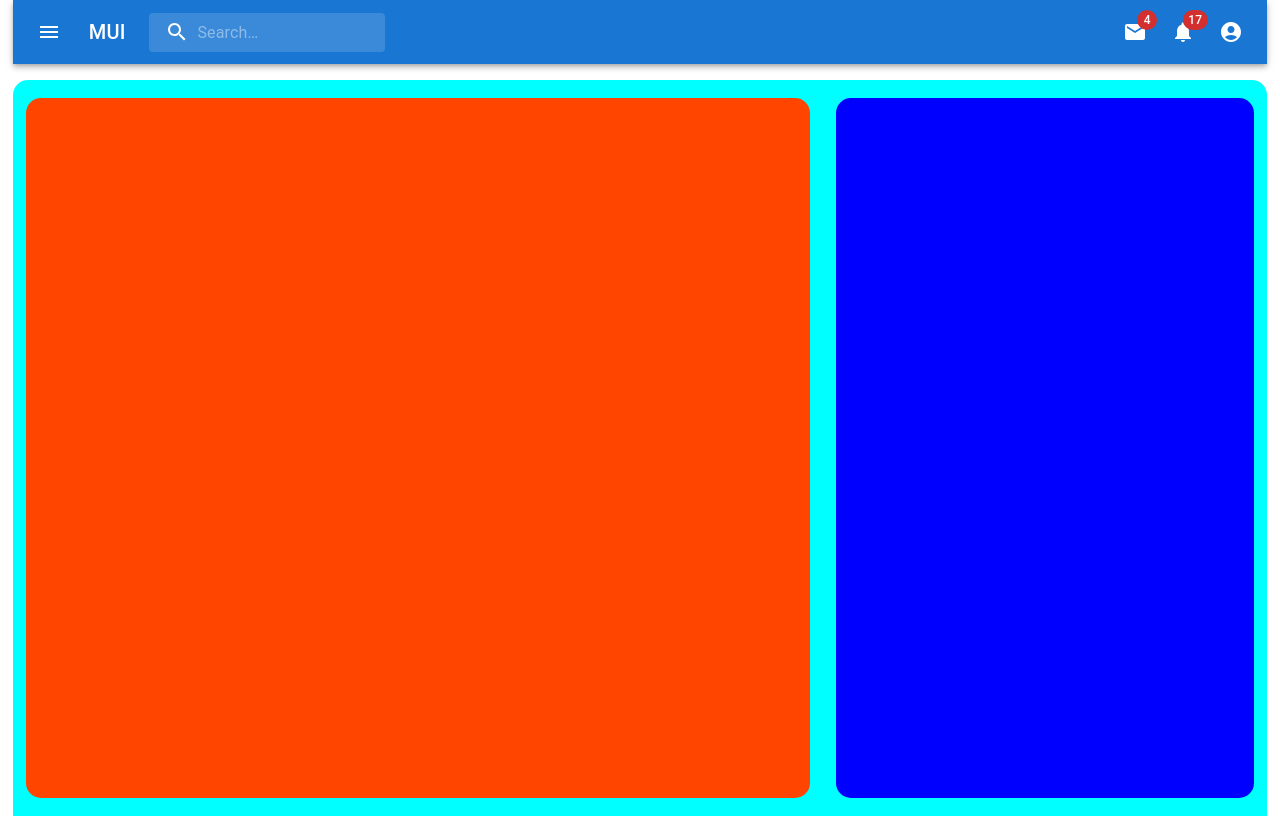
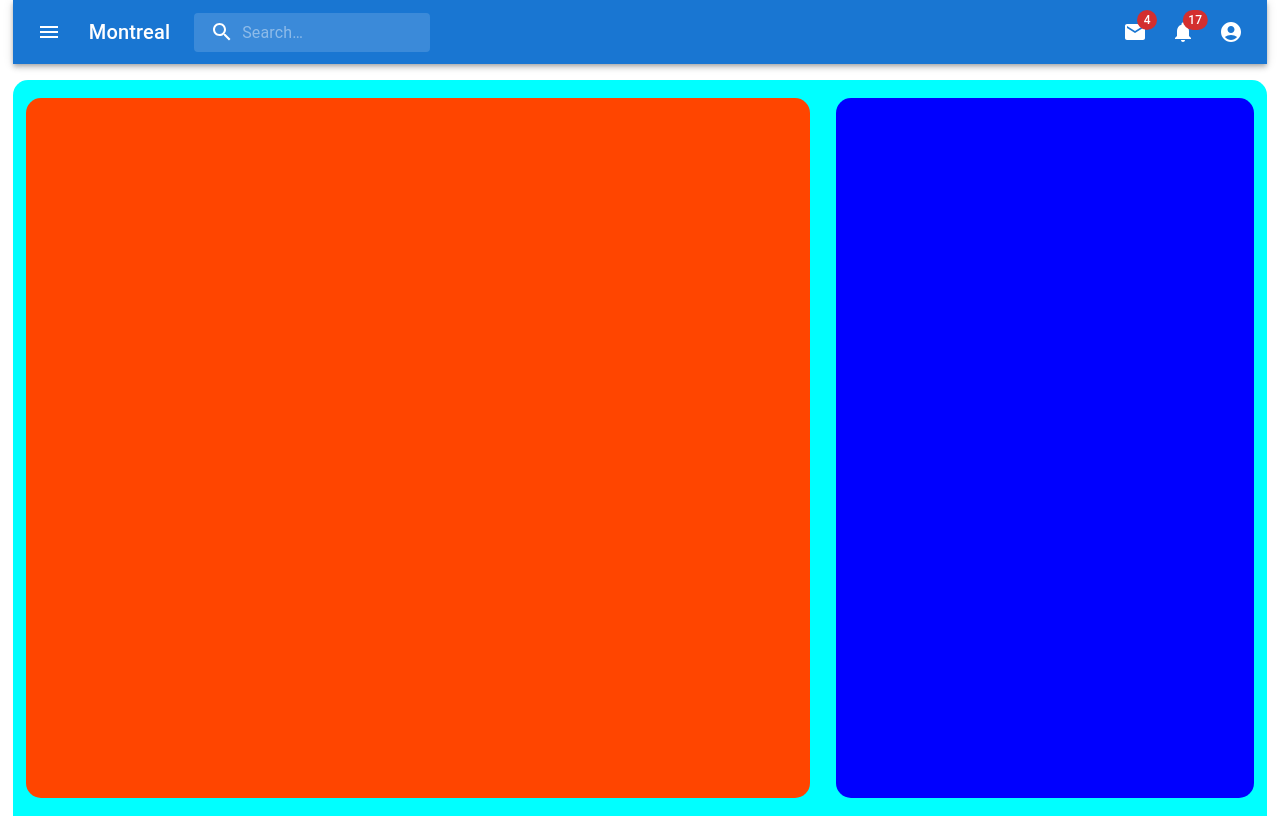
Before and after one commit to wenfeng-xing/web-weather-app, a React (Vite) app: page / in a window 1280 px wide. Built offline with nearby package versions, Linux system fonts and the light colour scheme.

Commit message:
change the menu name

```diff
--- a/src/components/nav.tsx
+++ b/src/components/nav.tsx
@@ -174,7 +174,7 @@ export default function PrimarySearchAppBar() {
             component="div"
             sx={{ display: { xs: "none", sm: "block" } }}
           >
-            MUI
+            Montreal
           </Typography>
           <Search>
             <SearchIconWrapper>
```
